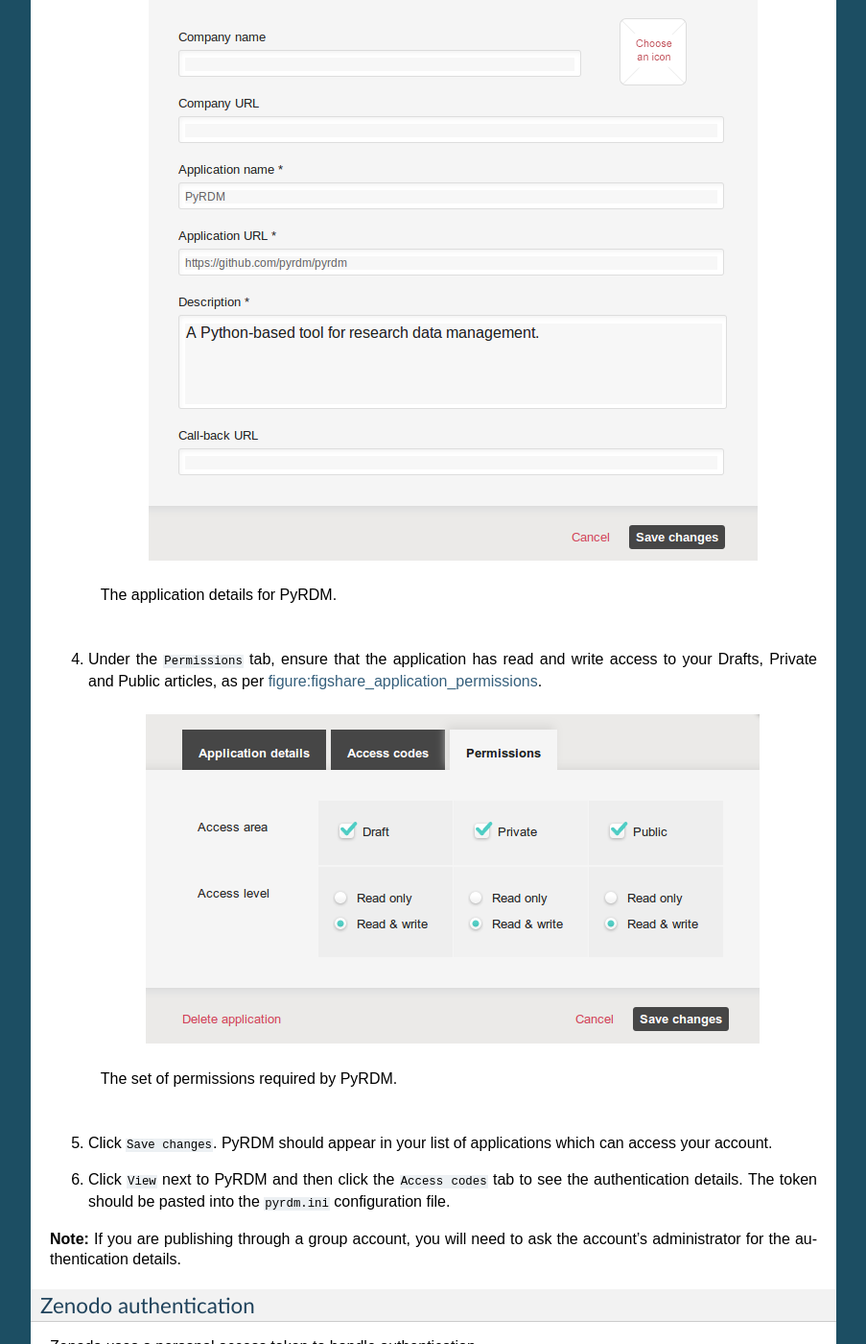
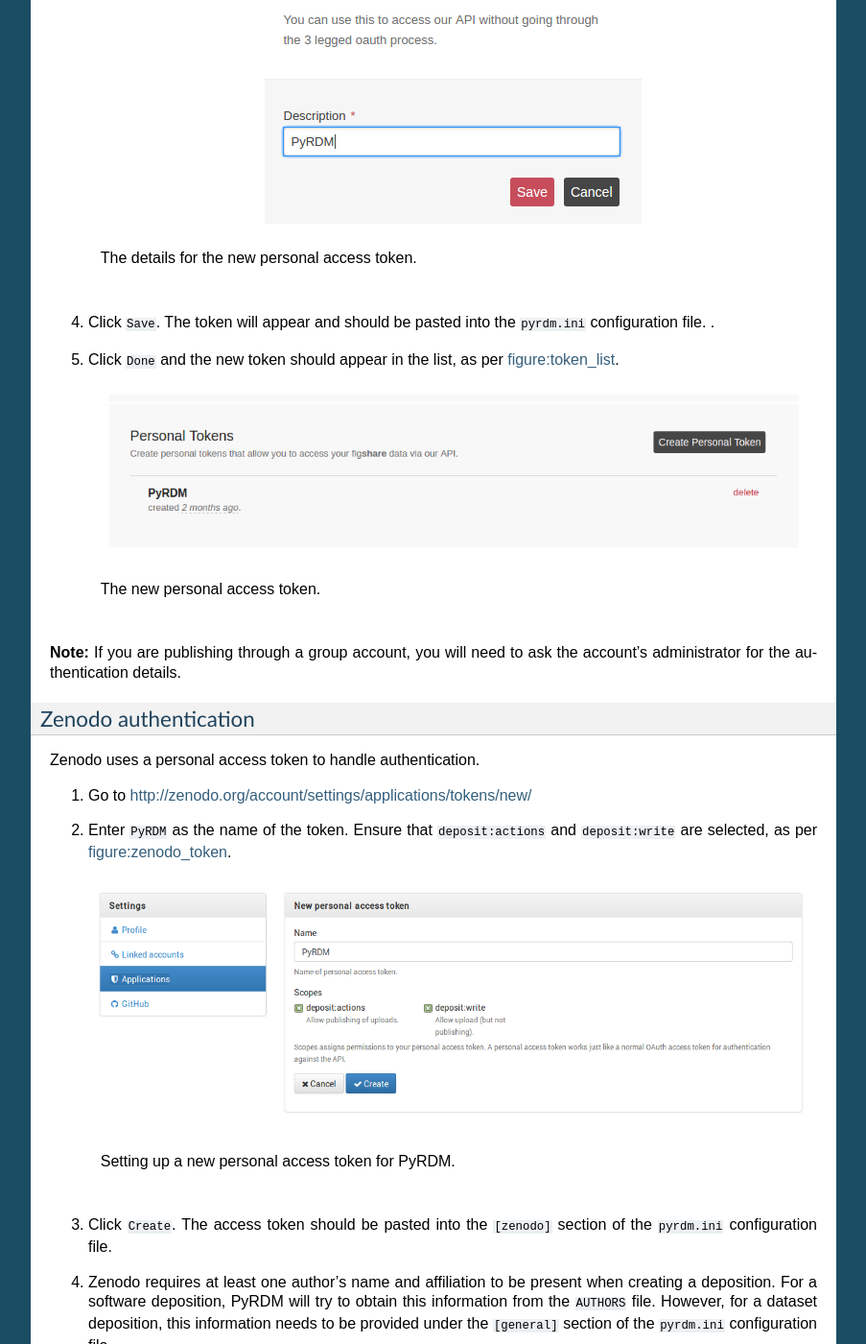
Before and after one commit to pyrdm/pyrdm, a Sphinx documentation site: the page built from docs/source/getting_started.rst, in a window 1280 px wide and 1400 px high, scrolled down 1395 px. Shown: the whole window at 96% size, without its empty margins (198-1101 px from the left). Built offline with Sphinx 7.4.7, drawn with Linux system fonts in a browser that asks for light colours; pages that are not in the unit, such as notebooks, are missing from menus; some of the changed text lies outside the part shown.

Commit message:
Updated documentation.

```diff
--- a/docs/source/getting_started.rst
+++ b/docs/source/getting_started.rst
@@ -69,32 +69,27 @@
 
 #. Go to `<http://figshare.com/account/applications>`_
 
-#. Click ``Create a new application``
+#. Click ``Create Personal Token``
 
-#. Fill in the application details as per figure:application_details_.
+#. In the description box, type "PyRDM" as per figure:create_token_.
 
-   .. _figure:application_details:
-   .. figure::  images/figshare_application_details.png
+   .. _figure:create_token:
+   .. figure::  images/figshare_create_token.png
       :align: center
       :figclass: align-center
 
-      The application details for PyRDM.
+      The details for the new personal access token.
 
-#. Under the ``Permissions`` tab, ensure that the application has read and write access to your Drafts,
-   Private and Public articles, as per figure:figshare_application_permissions_.
+#. Click ``Save``. The token will appear and should be pasted into the ``pyrdm.ini`` configuration file. .
 
-   .. _figure:figshare_application_permissions:
-   .. figure::  images/figshare_application_permissions.png
-      :align:   center
+#. Click ``Done`` and the new token should appear in the list, as per figure:token_list_.
 
-      The set of permissions required by PyRDM.
+   .. _figure:token_list:
+   .. figure::  images/figshare_tokens.png
+      :align: center
+      :figclass: align-center
 
-#. Click ``Save changes``. PyRDM should appear in your list of
-   applications which can access your account.
-
-#. Click ``View`` next to PyRDM and then click the ``Access codes`` tab
-   to see the authentication details. The token should be pasted
-   into the ``pyrdm.ini`` configuration file.
+      The new personal access token.
 
 **Note:** If you are publishing through a group account, you will need
 to ask the account's administrator for the authentication details.
```
Also changed, not shown: other parts of docs/source/getting_started.rst (+1 -1 lines), README.md (+2 -2 lines), docs/source/images/figshare_application_details.png (deleted), docs/source/images/figshare_application_permissions.png (deleted), docs/source/images/figshare_create_token.png (added), docs/source/images/figshare_tokens.png (added), 1 other file.
